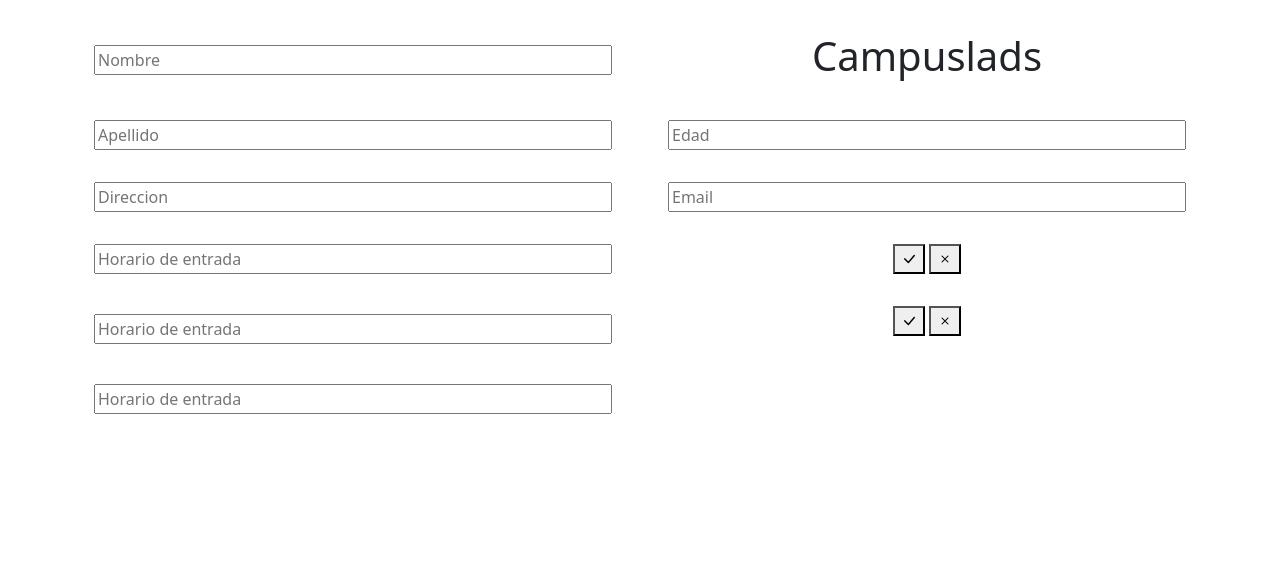
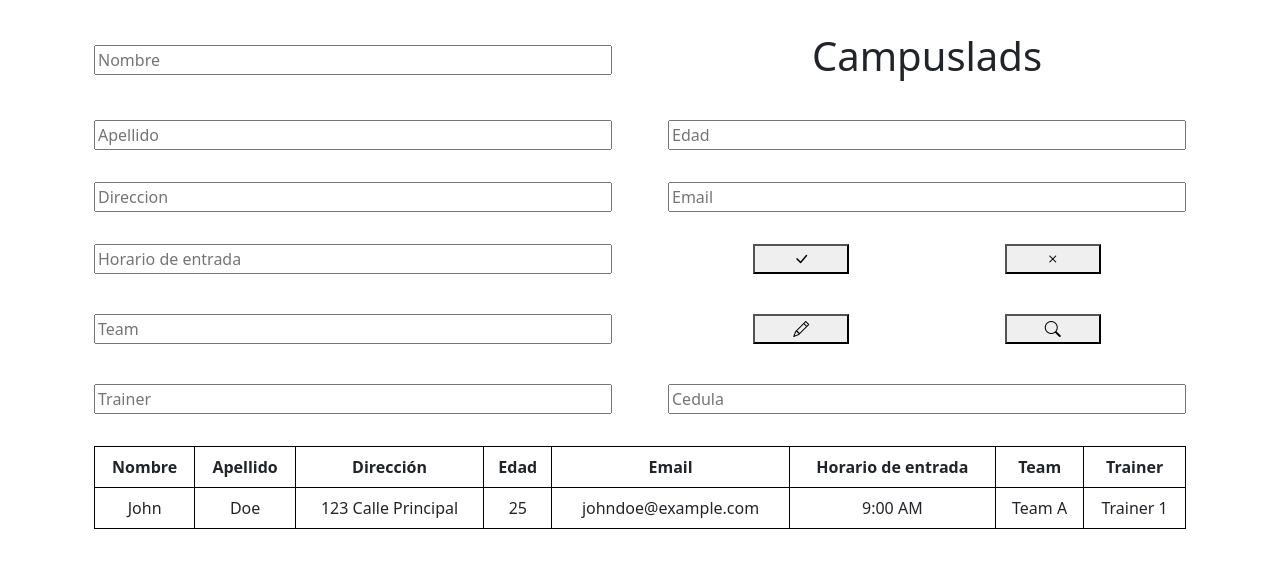
Before and after one commit to Novacord/crud-en-php, a PHP site: page / in a window 1280 px wide. Shown: the top 568 px of the page. Run offline with PHP 8.4, Linux system fonts and the light colour scheme.

Commit message:
feat: :art: maquetacion crud
termine la maquetacion del crud y lo modifique para ponerlo a funcion con php

```diff
--- a/index.php
+++ b/index.php
@@ -16,11 +16,11 @@
 </head>
 <body>
 
-    <section>
+    <form>
         <div class="container text-center">
             <div class="row row-invert">
                 <div class="col colCenter">
-                    <input type="text" placeholder="Nombre" name="identificacion" required>
+                    <input type="text" placeholder="Nombre" name="perfil[nombre]" autocomplete="off">
                 </div>
                 <div class="col">
                     <h1>Campuslads</h1>
@@ -28,34 +28,69 @@
             </div>
             <div class="row">
                 <div class="col">
-                    <input type="text" placeholder="Apellido" name="identificacion" required>
+                    <input type="text" placeholder="Apellido" name="perfil[apellido]" autocomplete="off">
                 </div>
                 <div class="col">
-                    <input type="text" placeholder="Edad" name="identificacion" required>
+                    <input type="text" placeholder="Edad" name="perfil[edad]" autocomplete="off">
                 </div>
             </div>
             <div class="row">
                 <div class="col">
-                    <input type="text" placeholder="Direccion" name="identificacion" required>
+                    <input type="text" placeholder="Direccion" name="perfil[direccion]" autocomplete="off">
                 </div>
                 <div class="col">
-                    <input type="text" placeholder="Email" name="identificacion" required>
+                    <input type="text" placeholder="Email" name="perfil[email]" autocomplete="off">
                 </div>
             </div>
             <div class="row">
                 <div class="col d-flex flex-column gap-2">
-                    <input type="text" placeholder="Horario de entrada" name="identificacion" required>
-                    <input type="text" placeholder="Horario de entrada" name="identificacion" required>
-                    <input type="text" placeholder="Horario de entrada" name="identificacion" required>
+                    <input type="text" placeholder="Horario de entrada" name="perfil[horarioEntrada]" autocomplete="off">
+                    <input type="text" placeholder="Team" name="perfil[team]" autocomplete="off">
+                    <input type="text" placeholder="Trainer" name="perfil[trainer]" autocomplete="off">
                 </div>
-                <div class="col gap-2">
-                    <div>
+                <div class="col gap-3">
+                    <div class="gap">
                         <button><i class="bi bi-check-lg"></i></button>
                         <button><i class="bi bi-x"></i></button>
                     </div>
+                    <div class="gap">
+                        <button><i class="bi bi-pencil"></i></button>
+                        <button><i class="bi bi-search"></i></button>
+                    </div>
+                    <div class="gap">
+                        <input type="text" placeholder="Cedula" name="perfil[cedula]" >
+                    </div>
+                </div>
+            </div>
+            <div class="row">
+                <div class="col" id="sector-con-scroll">
                     <div>
-                        <button><i class="bi bi-check-lg"></i></button>
-                        <button><i class="bi bi-x"></i></button>
+                    <table>
+                        <thead>
+                            <tr>
+                                <th>Nombre</th>
+                                <th>Apellido</th>
+                                <th>Dirección</th>
+                                <th>Edad</th>
+                                <th>Email</th>
+                                <th>Horario de entrada</th>
+                                <th>Team</th>
+                                <th>Trainer</th>
+                            </tr>
+                            </thead>
+                            <tbody>
+                            <tr>
+                                <td>John</td>
+                                <td>Doe</td>
+                                <td>123 Calle Principal</td>
+                                <td>25</td>
+                                <td>johndoe@example.com</td>
+                                <td>9:00 AM</td>
+                                <td>Team A</td>
+                                <td>Trainer 1</td>
+                            </tr>
+                        </tbody>
+                    </table>
                     </div>
                 </div>
             </div>
--- a/style.css
+++ b/style.css
@@ -24,6 +24,35 @@ section {
     margin-top: 2rem;
 }
 
+.gap {
+    display: flex;
+    gap: 30%;
+    justify-content: center;
+}
+
+.gap button{
+    width: 6rem;
+}
+
+.gap-3 > * + * {
+    margin-top: 2.5rem;
+}
+
+table {
+    border: 1px solid black;
+    border-collapse: collapse;
+    width: 100%;
+  }
+  th, td {
+    border: 1px solid black;
+    padding: 8px;
+  }
+
+  #sector-con-scroll {
+    max-height: 288px;
+    overflow-y: scroll;
+  }
+
 
 @media (max-width: 767px) {
     .row-invert {
```
